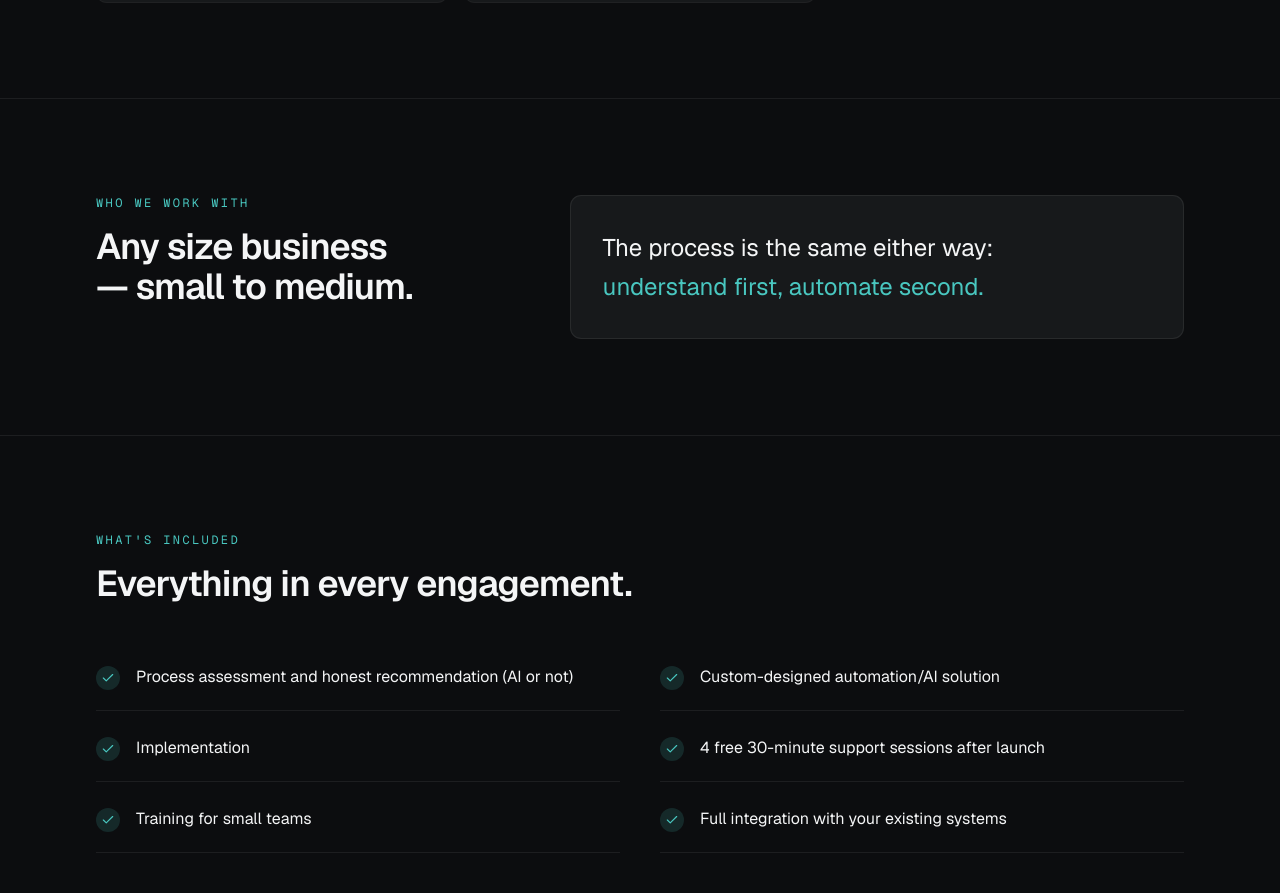
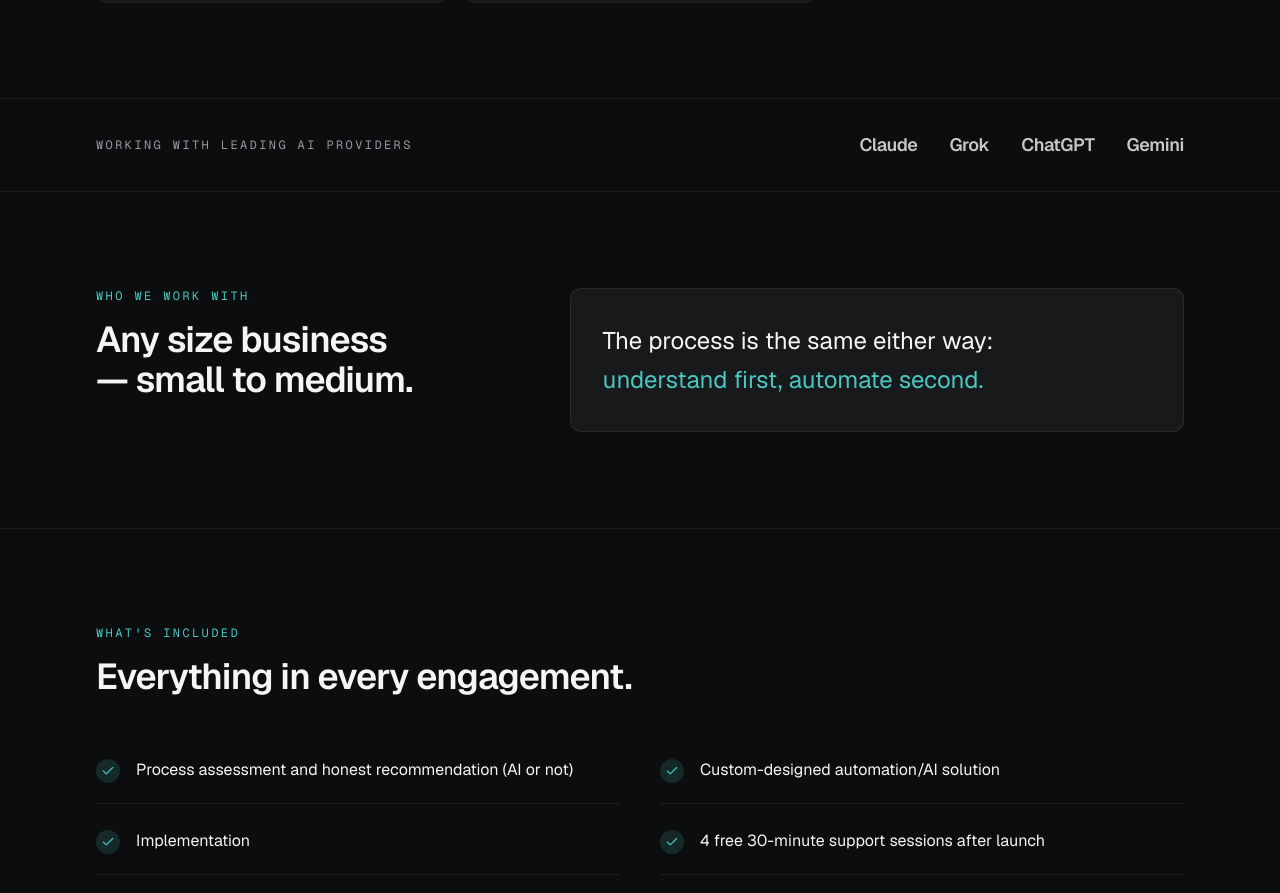
Before and after one commit to fosgate29/azala2, a Next.js app: page / in a window 1280 px wide. Shown: the part 2198-3091 px from the top of the page. Built offline with nearby package versions, Linux system fonts and the light colour scheme.

Commit message:
feat: add AI providers bar component and include it in page layout
Co-authored-by: Luiz Hamilton Soares <26025128+fosgate29@users.noreply.github.com>

```diff
--- a/app/page.tsx
+++ b/app/page.tsx
@@ -1,4 +1,5 @@
 import { AboutSection } from "@/components/about-section"
+import { AiProvidersBar } from "@/components/ai-providers-bar"
 import { CtaSection } from "@/components/cta-section"
 import { HeroSection } from "@/components/hero-section"
 import { SiteFooter } from "@/components/site-footer"
@@ -15,6 +16,7 @@ export default function Page() {
         <HeroSection />
         <AboutSection />
         <WhatWeBuildSection />
+        <AiProvidersBar />
         <WhoWeWorkWithSection />
         <WhatsIncludedSection />
         <CtaSection />
--- /dev/null
+++ b/components/ai-providers-bar.tsx
@@ -0,0 +1,23 @@
+const providers = ["Claude", "Grok", "ChatGPT", "Gemini"]
+
+export function AiProvidersBar() {
+  return (
+    <section aria-label="AI providers we work with" className="border-b border-border/60">
+      <div className="mx-auto flex w-full max-w-6xl flex-col gap-5 px-4 py-8 sm:px-6 md:flex-row md:items-center md:justify-between lg:px-8">
+        <p className="font-mono text-xs uppercase tracking-[0.2em] text-muted-foreground">
+          Working with leading AI providers
+        </p>
+        <div className="flex flex-wrap items-center gap-x-6 gap-y-3 md:justify-end md:gap-x-8">
+          {providers.map((provider) => (
+            <span
+              key={provider}
+              className="text-base font-semibold tracking-tight text-foreground/80 transition-colors hover:text-accent sm:text-lg"
+            >
+              {provider}
+            </span>
+          ))}
+        </div>
+      </div>
+    </section>
+  )
+}
```
